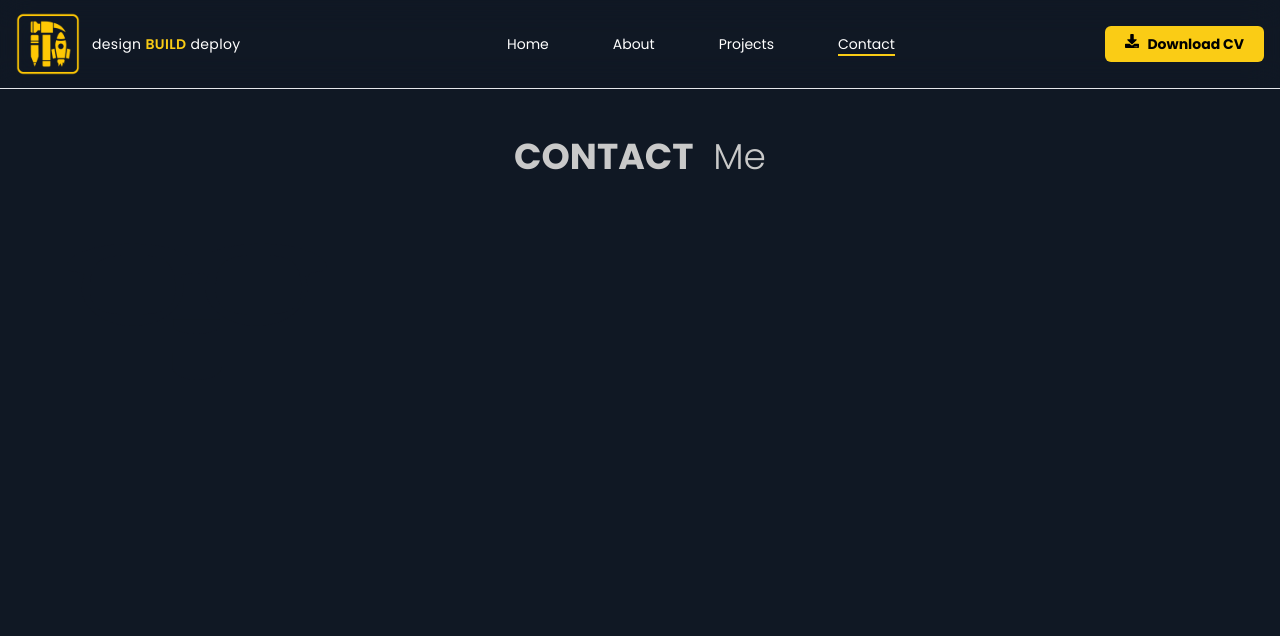
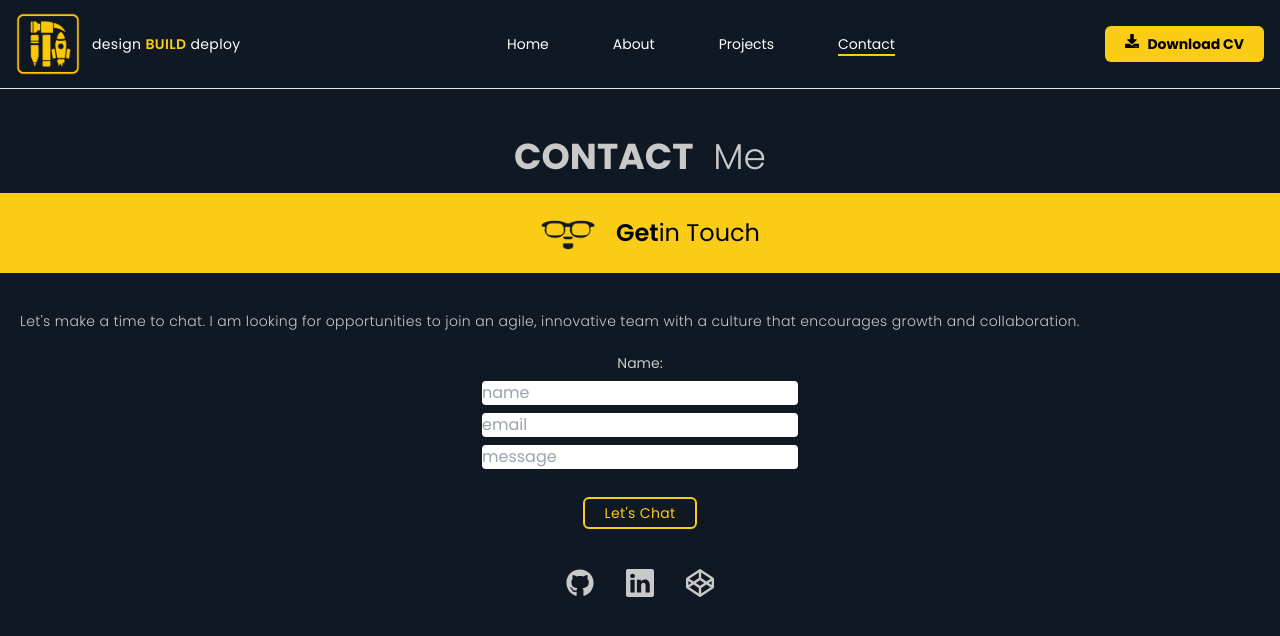
Before and after one commit to SKenzler/react-portfolio, a React (Vite) app: page /contact in a window 1280 px wide. Shown: the top 636 px of the page. Built offline with nearby package versions, Linux system fonts and the light colour scheme; a web font is replaced by a local one.

Commit message:
Began initial content on the Contact Page

```diff
--- a/src/pages/Contact.jsx
+++ b/src/pages/Contact.jsx
@@ -1,15 +1,80 @@
 import React from "react";
 import Navbar from "../components/Navbar";
 import contactImage from "../assets/contact-image.png";
+import { Link } from "react-router-dom";
+import { FaGithub, FaCodepen } from "react-icons/fa";
+import { BsLinkedin } from "react-icons/bs";
 
 const Contact = () => {
   return (
     <>
       <Navbar />
-      <h1 className="flex justify-center text-center text-[#C9C9C9] text-4xl font-bold mt-12">
-        CONTACT<span className="font-light">&nbsp; Me</span>
-      </h1>
-      <img src={contactImage} alt="Contact glasses graphic" />
+      <div w-full h-screen flex flex-col justify-center items-center>
+        <h1 className="flex justify-center  text-center text-[#C9C9C9] text-4xl font-bold mt-12">
+          CONTACT<span className="font-light">&nbsp; Me</span>
+        </h1>
+        <div className="flex justify-center items-center w-full bg-yellow-400 font-semibold text-2xl my-4">
+          {" "}
+          <img
+            className="w-20 h-20 object-contain mx-2"
+            src={contactImage}
+            alt="Contact glasses graphic"
+          />
+          Get <span className="font-normal"> in Touch</span>
+        </div>
+        <p className="text-[#C9C9C9] text-sm/6 font-light text-justify tracking-wide p-5">
+          Let's make a time to chat. I am looking for opportunities to join an
+          agile, innovative team with a culture that encourages growth and
+          collaboration.
+        </p>
+      </div>
+      <form className="flex flex-col justify-start items-center">
+        <label for="name-feild" className="text-[#C9C9C9] text-start text-sm">
+          Name:
+        </label>
+        <input
+          type="text"
+          name="name-feild"
+          placeholder="name"
+          className="rounded-[4px] my-2"
+        ></input>
+        <input
+          type="email"
+          placeholder="email"
+          className="rounded-[4px] mb-2"
+        ></input>
+        <input
+          type="textarea"
+          placeholder="message"
+          className="rounded-[4px] mb-2"
+        ></input>
+        <button
+          type="button"
+          className="flex justify-center items-center border-2 border-yellow-400 px-5 py-1 text-yellow-400 text-center text-sm tracking-wide gap-4 font-normal rounded-md my-5 cursor-pointer hover:border-[#C9C9C9] hover:text-[#C9C9C9]"
+        >
+          Let's Chat
+        </button>
+      </form>
+      <div className="flex justify-center items-center gap-8 m-5">
+        <Link to="https://github.com/SKenzler" target="_blank">
+          <div className="hover:scale-125 cursor-pointer">
+            <FaGithub size={28} color="#C9C9C9" />
+          </div>
+        </Link>
+        <Link
+          to="https://www.linkedin.com/in/shane-kenzler-40567497/"
+          target="_blank"
+        >
+          <div className="hover:scale-125 cursor-pointer">
+            <BsLinkedin size={28} color="#C9C9C9" />
+          </div>
+        </Link>
+        <Link to="https://codepen.io/skenzler" target="_blank">
+          <div className="hover:scale-125 cursor-pointer">
+            <FaCodepen size={28} color="#C9C9C9" />
+          </div>
+        </Link>
+      </div>
     </>
   );
 };
```
